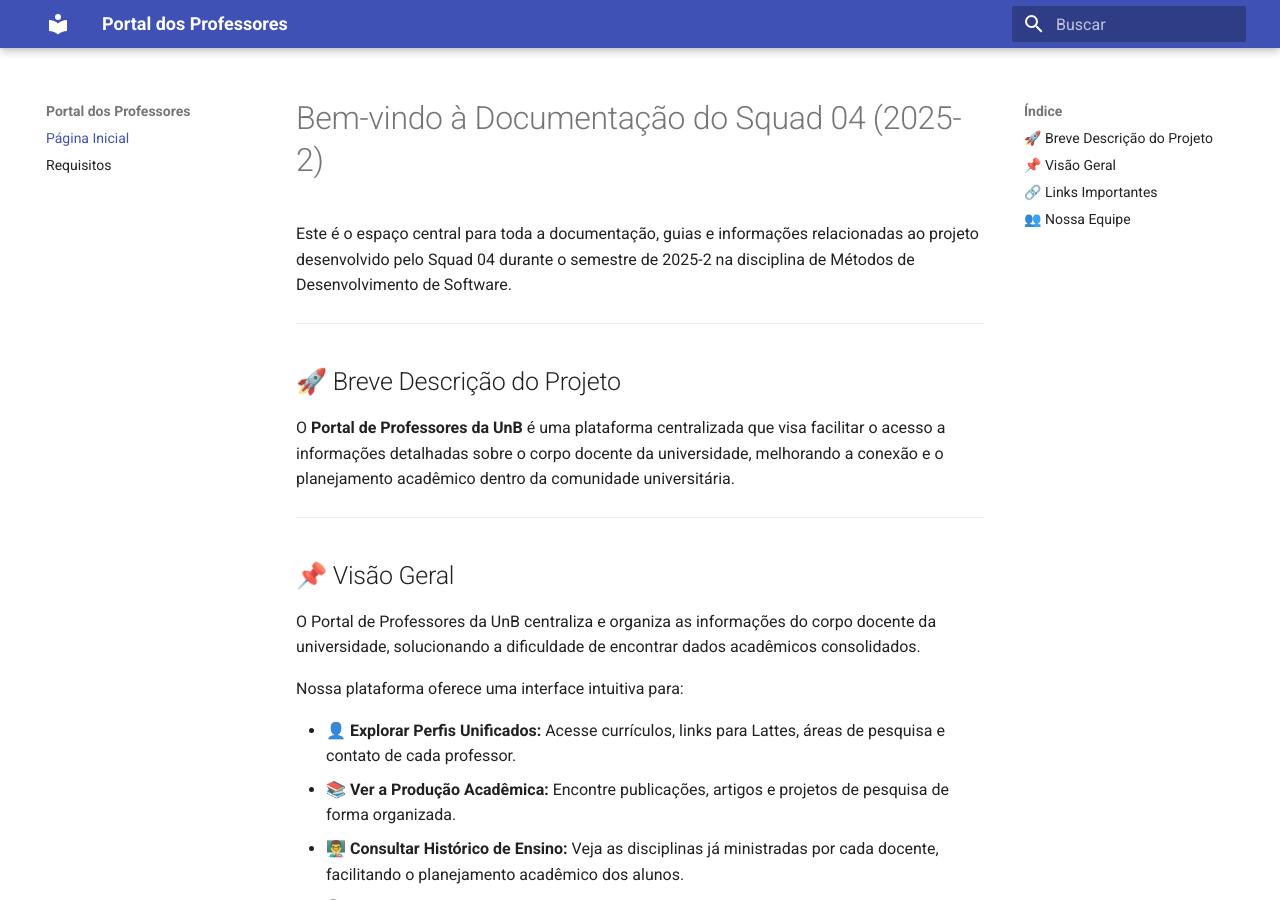
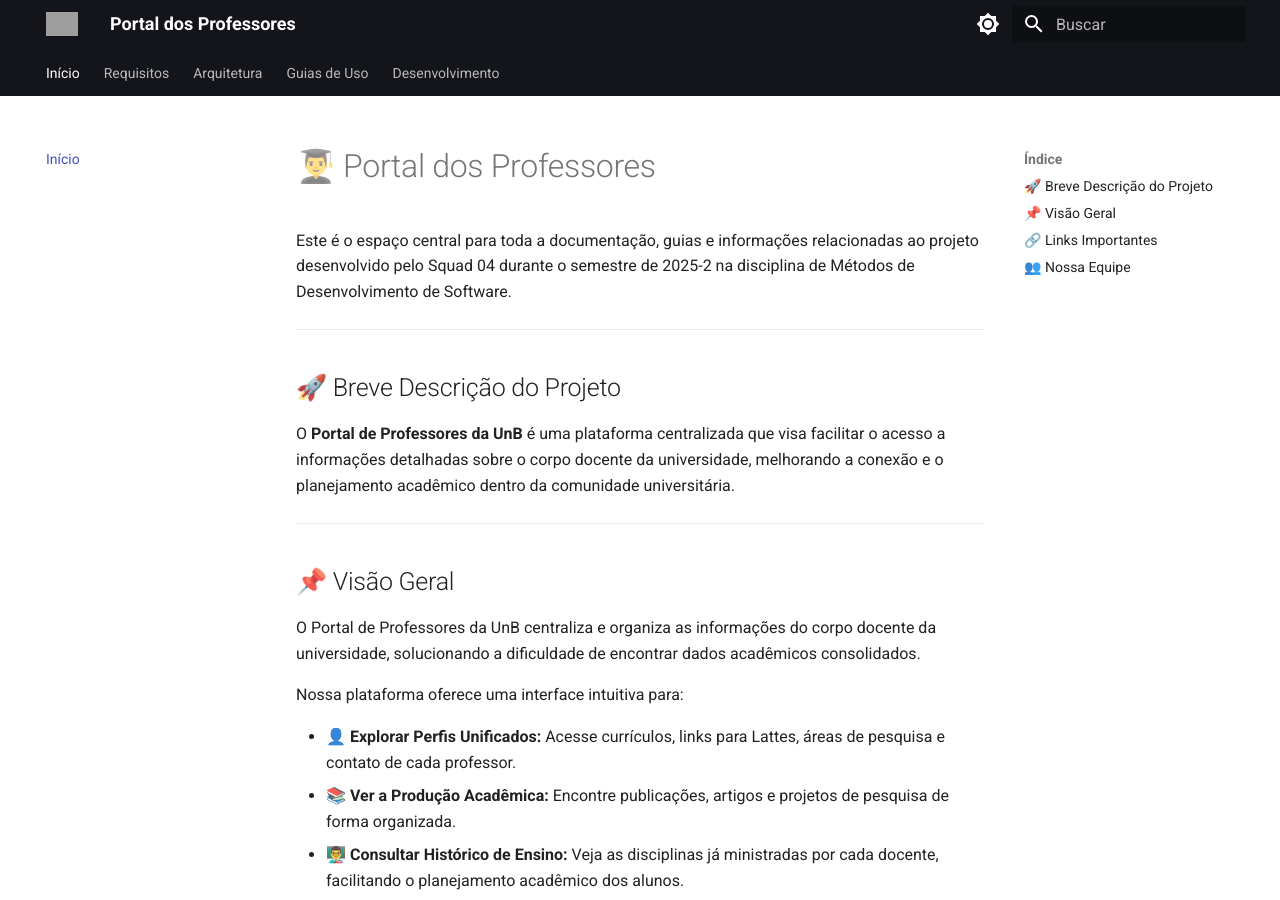
Before and after one commit to unb-mds/2025-2-Squad-04, an MkDocs documentation site: the page built from docs/index.md, in a window 1280 px wide and 900 px high. Built offline with MkDocs 1.6.1 and Material for MkDocs 9.7.7, drawn with Linux system fonts in a browser that asks for light colours; some of the changed text lies outside the part shown; grey boxes are pictures that could not be loaded.

Commit message:
(Docs): config mkdocs.yml

```diff
--- a/docs/index.md
+++ b/docs/index.md
@@ -1,4 +1,4 @@
-# Bem-vindo à Documentação do Squad 04 (2025-2)
+# 👨‍🎓 Portal dos Professores
 
 Este é o espaço central para toda a documentação, guias e informações relacionadas ao projeto desenvolvido pelo Squad 04 durante o semestre de 2025-2 na disciplina de Métodos de Desenvolvimento de Software.
 
--- a/mkdocs.yml
+++ b/mkdocs.yml
@@ -1,17 +1,63 @@
-# mkdocs.yml
 
-# --- Informações do Projeto ---
 site_name: Portal dos Professores
+site_author: Squad 04 - MDS 2025/2
+site_description: Documentação central do projeto Portal dos Professores da UnB.
 
-# --- Configuração do Tema ---
-# Usando o tema Material que instalamos
+
+nav:
+  - 'Início': 'index.md'
+  - 'Requisitos': 'requisitos.md'
+  - 'Arquitetura': 'arquitetura.md'
+  - 'Guias de Uso': 'guias-de-uso.md'
+  - 'Desenvolvimento': 'desenvolvimento.md'
+
+
 theme:
   name: material
   language: pt
+  logo: assets/logo.png
+  favicon: assets/favicon.png
 
-# --- Estrutura da Navegação ---
-# Agora, liste os arquivos que você já tem na sua pasta 'docs'
-nav:
-  - 'Página Inicial': 'index.md'
-  - 'Requisitos': 'requisitos.md'
-  # - Adicione outras páginas aqui...
+  features:
+    - navigation.tabs
+    - navigation.toc.integrate
+    - navigation.instant
+    - navigation.top
+    - search.suggest
+    - search.highlight
+    - content.code.copy
+
+  palette:
+
+    - scheme: default
+      primary: black
+      accent: blue
+      toggle:
+        icon: material/brightness-7
+        name: Mudar para modo escuro
+
+    - scheme: slate
+      primary: black
+      accent: blue
+      toggle:
+        icon: material/brightness-4
+        name: Mudar para modo claro
+
+copyright: Copyright &copy; 2025 Squad 04 - Todos os Direitos Reservados
+
+extra:
+  social:
+    - icon: fontawesome/brands/github
+      link: https://github.com/unb-mds/2025-2-Portal-Dos-Professores
+
+markdown_extensions:
+  - admonition
+  - pymdownx.details
+  - pymdownx.superfences
+  - pymdownx.highlight:
+      anchor_linenums: true
+  - pymdownx.inlinehilite
+  - pymdownx.snippets
+  - pymdownx.emoji:
+      emoji_index: !!python/name:material.extensions.emoji.twemoji
+      emoji_generator: !!python/name:material.extensions.emoji.to_svg
```
Also changed, not shown: docs/arquitetura.md (added, +1 -0 lines), docs/desenvolvimento.md (added, +1 -0 lines), docs/guias-de-uso.md (added, +1 -0 lines).
